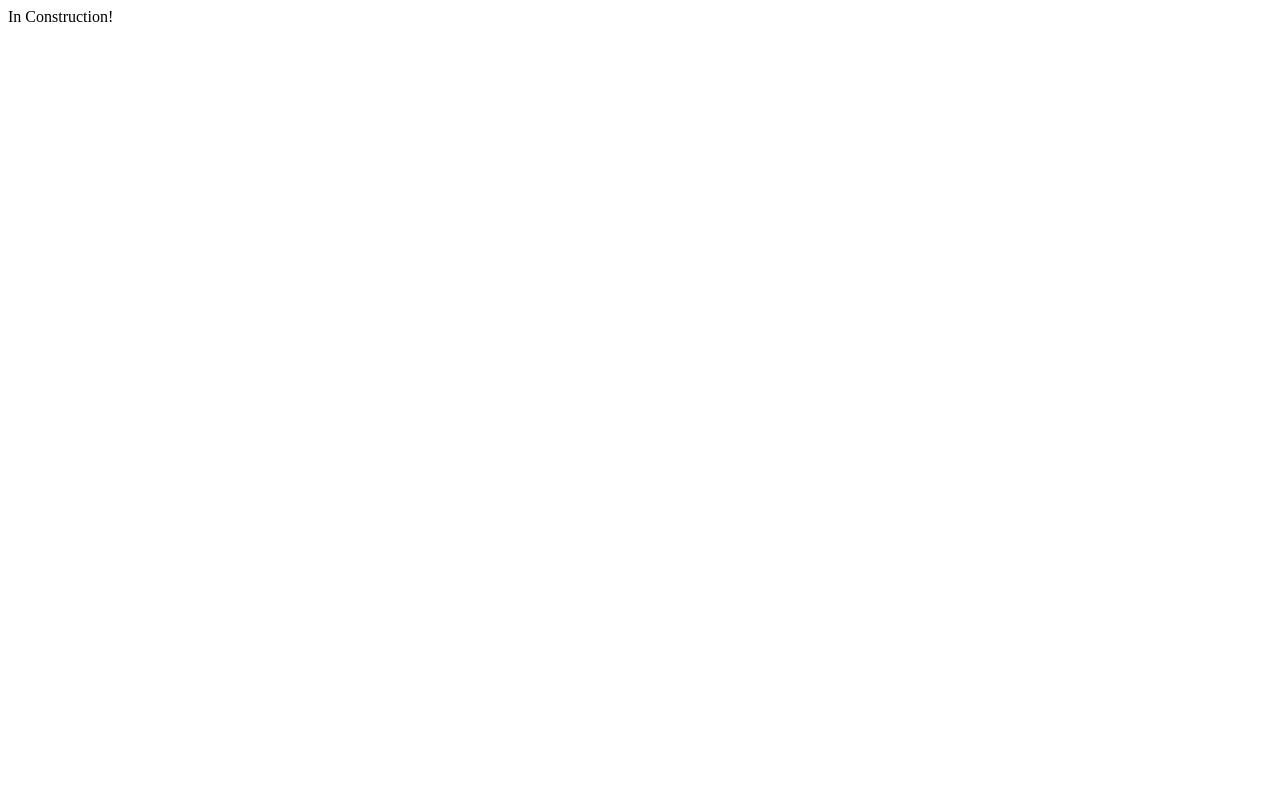
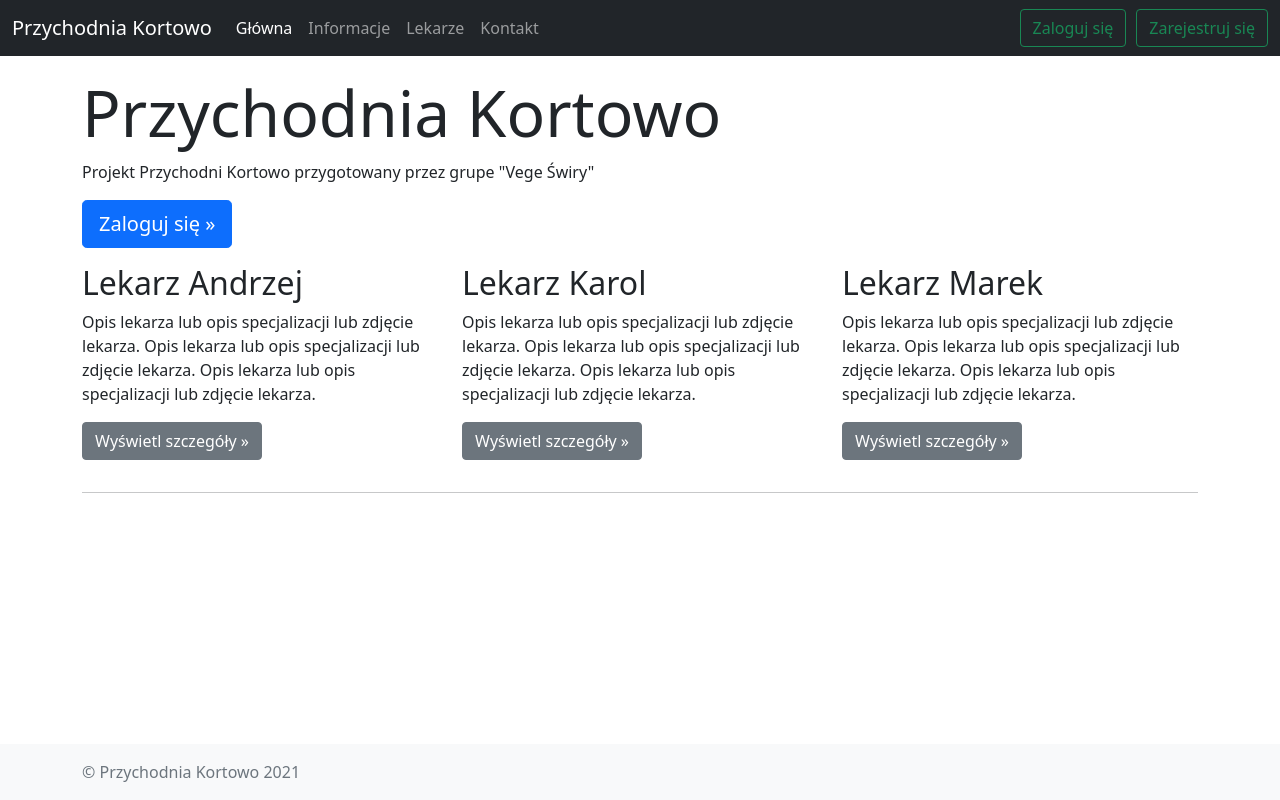
Before and after one commit to KorneliaGrygo/PrzychodniaKortowo, a Django app: page / in a window 1280 px wide. Before the commit the page is almost empty. Run offline with Django 3.2, Linux system fonts and the light colour scheme; some libraries are stand-ins or nearby versions.

Commit message:
base template

```diff
--- a/PrzychodniaBillenium/ClinicModule/views.py
+++ b/PrzychodniaBillenium/ClinicModule/views.py
@@ -12,10 +12,10 @@ from django import forms
 
 
 class HomeView(TemplateView):
-    template_name = 'base.html'
+    template_name = 'home.html'
 
     def get(self, request, *args, **kwargs):
-        return HttpResponse('In Construction!')
+        return render(request,self.template_name,{})
 
 
 class LoginView(View):
--- a/PrzychodniaBillenium/templates/base.html
+++ b/PrzychodniaBillenium/templates/base.html
@@ -1,17 +1,110 @@
+
 {% load static %}
-<!DOCTYPE html>
-<html lang="en">
+<!doctype html>
+<html lang="en" class="h-100">
   <head>
-    <!-- Required meta tags -->
     <meta charset="utf-8">
     <meta name="viewport" content="width=device-width, initial-scale=1">
+    <meta name="description" content="">
+    <meta name="author" content="Mark Otto, Jacob Thornton, and Bootstrap contributors">
+    <meta name="generator" content="Hugo 0.83.1">
+    <title>Przychodnia Kortowo</title>
 
-    <!-- Bootstrap CSS -->
-    <link rel="stylesheet" href="{% static 'css/base.css' %}">
-    <script src="{% static 'js/base.js' %}"></script>
-    <title>In construction!</title>
+    <link rel="canonical" href="https://getbootstrap.com/docs/5.0/examples/sticky-footer-navbar/">
+
+
+
+    <!-- Bootstrap core CSS -->
+<link href="{% static 'css/bootstrap.css' %}" rel="stylesheet">
+
+    <!-- Favicons -->
+
+<meta name="theme-color" content="#7952b3">
+
+    <!-- Custom styles for this template -->
+    <link href="sticky-footer-navbar.css" rel="stylesheet">
   </head>
-  <body>
-    <h1>In construction!</h1>
+  <body class="d-flex flex-column h-100">
+
+<header>
+  <!-- Fixed navbar -->
+  <nav class="navbar navbar-expand-md navbar-dark fixed-top bg-dark">
+    <div class="container-fluid">
+      <a class="navbar-brand" href="#">Przychodnia Kortowo</a>
+      <button class="navbar-toggler" type="button" data-bs-toggle="collapse" data-bs-target="#navbarCollapse" aria-controls="navbarCollapse" aria-expanded="false" aria-label="Toggle navigation">
+        <span class="navbar-toggler-icon"></span>
+      </button>
+      <div class="collapse navbar-collapse" id="navbarCollapse">
+        <ul class="navbar-nav me-auto mb-2 mb-md-0">
+          <li class="nav-item">
+            <a class="nav-link active" aria-current="page" href="#">Główna</a>
+          </li>
+          <li class="nav-item">
+            <a class="nav-link" href="#">Informacje</a>
+          </li>
+          <li class="nav-item">
+            <a class="nav-link" href="#">Lekarze</a>
+          </li>
+          <li class="nav-item">
+            <a class="nav-link" href="#">Kontakt</a>
+          </li>
+        </ul>
+        <form class="d-flex">
+          <a href="/login "> <button class="btn btn-outline-success" type="button" style="margin-right:10px;">Zaloguj się</button></a>
+          <a href="/register"><button class="btn btn-outline-success" type="button">Zarejestruj się</button></a>
+        </form>
+      </div>
+    </div>
+  </nav>
+</header>
+
+<!-- Begin page content -->
+<main role="main">
+
+      <!-- Main jumbotron for a primary marketing message or call to action -->
+      <div class="jumbotron">
+        <div class="container" style="margin-top:75px;">
+          <h1 class="display-3">Przychodnia Kortowo</h1>
+          <p>Projekt Przychodni Kortowo przygotowany przez grupe "Vege Świry"</p>
+          <p><a class="btn btn-primary btn-lg" href="/login" role="button"> Zaloguj się &raquo;</a></p>
+        </div>
+      </div>
+
+      <div class="container">
+        <!-- Example row of columns -->
+        <div class="row">
+          <div class="col-md-4">
+            <h2>Lekarz Andrzej</h2>
+            <p>Opis lekarza lub opis specjalizacji lub zdjęcie lekarza. Opis lekarza lub opis specjalizacji lub zdjęcie lekarza. Opis lekarza lub opis specjalizacji lub zdjęcie lekarza.</p>
+            <p><a class="btn btn-secondary" href="#" role="button">Wyświetl szczegóły &raquo;</a></p>
+          </div>
+          <div class="col-md-4">
+            <h2>Lekarz Karol</h2>
+            <p>Opis lekarza lub opis specjalizacji lub zdjęcie lekarza. Opis lekarza lub opis specjalizacji lub zdjęcie lekarza. Opis lekarza lub opis specjalizacji lub zdjęcie lekarza.</p>
+            <p><a class="btn btn-secondary" href="#" role="button">Wyświetl szczegóły &raquo;</a></p>
+          </div>
+          <div class="col-md-4">
+            <h2>Lekarz Marek</h2>
+            <p>Opis lekarza lub opis specjalizacji lub zdjęcie lekarza. Opis lekarza lub opis specjalizacji lub zdjęcie lekarza. Opis lekarza lub opis specjalizacji lub zdjęcie lekarza.</p>
+            <p><a class="btn btn-secondary" href="#" role="button">Wyświetl szczegóły &raquo;</a></p>
+          </div>
+        </div>
+
+        <hr>
+
+      </div> <!-- /container -->
+
+    </main>
+
+<footer class="footer mt-auto py-3 bg-light">
+  <div class="container">
+    <span class="text-muted"> &copy; Przychodnia Kortowo 2021 </span>
+  </div>
+</footer>
+
+
+    <script src="/docs/5.0/dist/js/bootstrap.bundle.min.js" integrity="sha384-gtEjrD/SeCtmISkJkNUaaKMoLD0//ElJ19smozuHV6z3Iehds+3Ulb9Bn9Plx0x4" crossorigin="anonymous"></script>
+
+
   </body>
 </html>
--- /dev/null
+++ b/PrzychodniaBillenium/templates/home.html
@@ -0,0 +1 @@
+{% extends 'base.html' %}
```
Also changed, not shown: PrzychodniaBillenium/ClinicModule/migrations/0002_auto_20210605_1917.py (added), PrzychodniaBillenium/Users/migrations/0003_alter_customuser_id.py (added).
